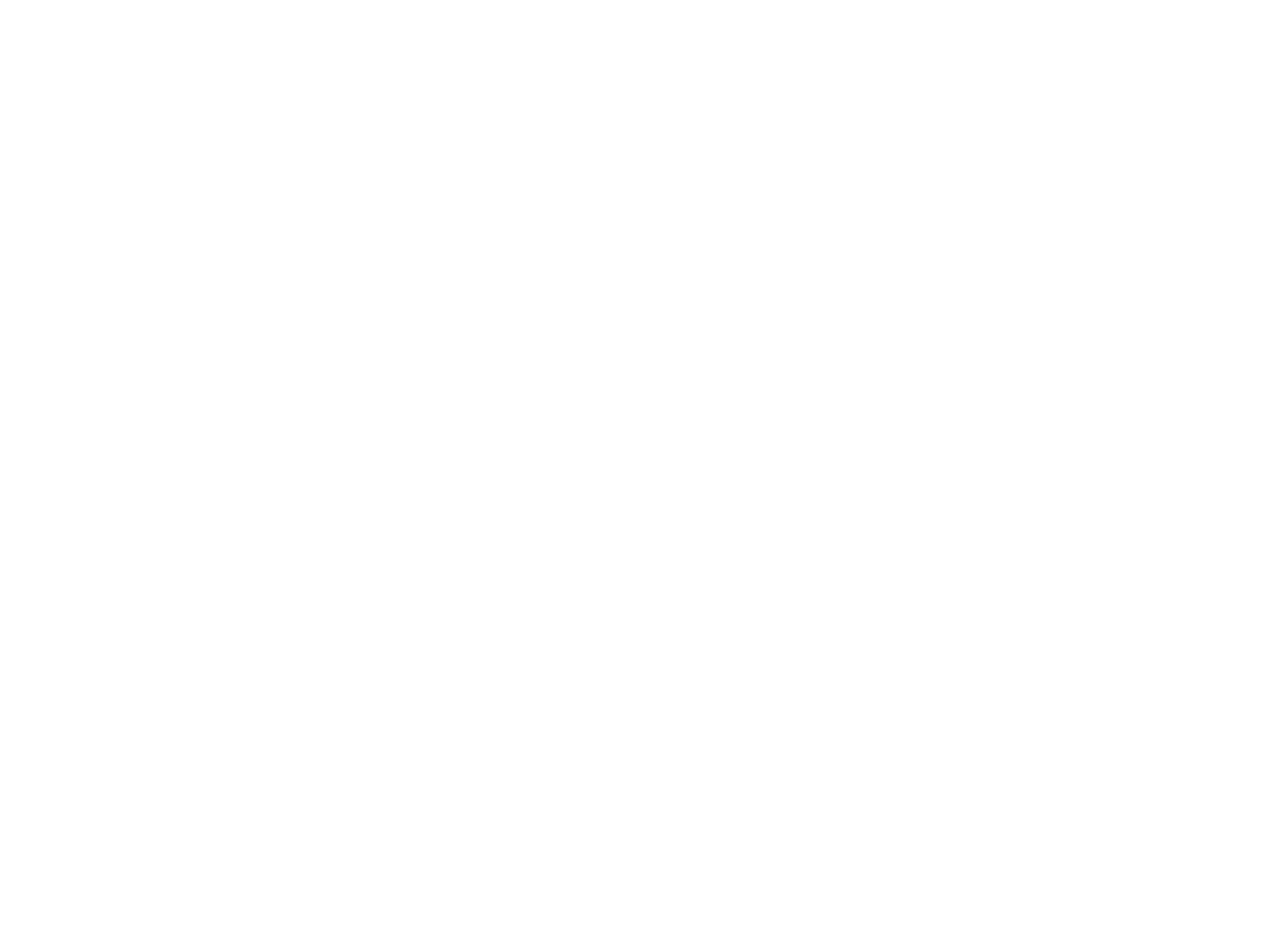
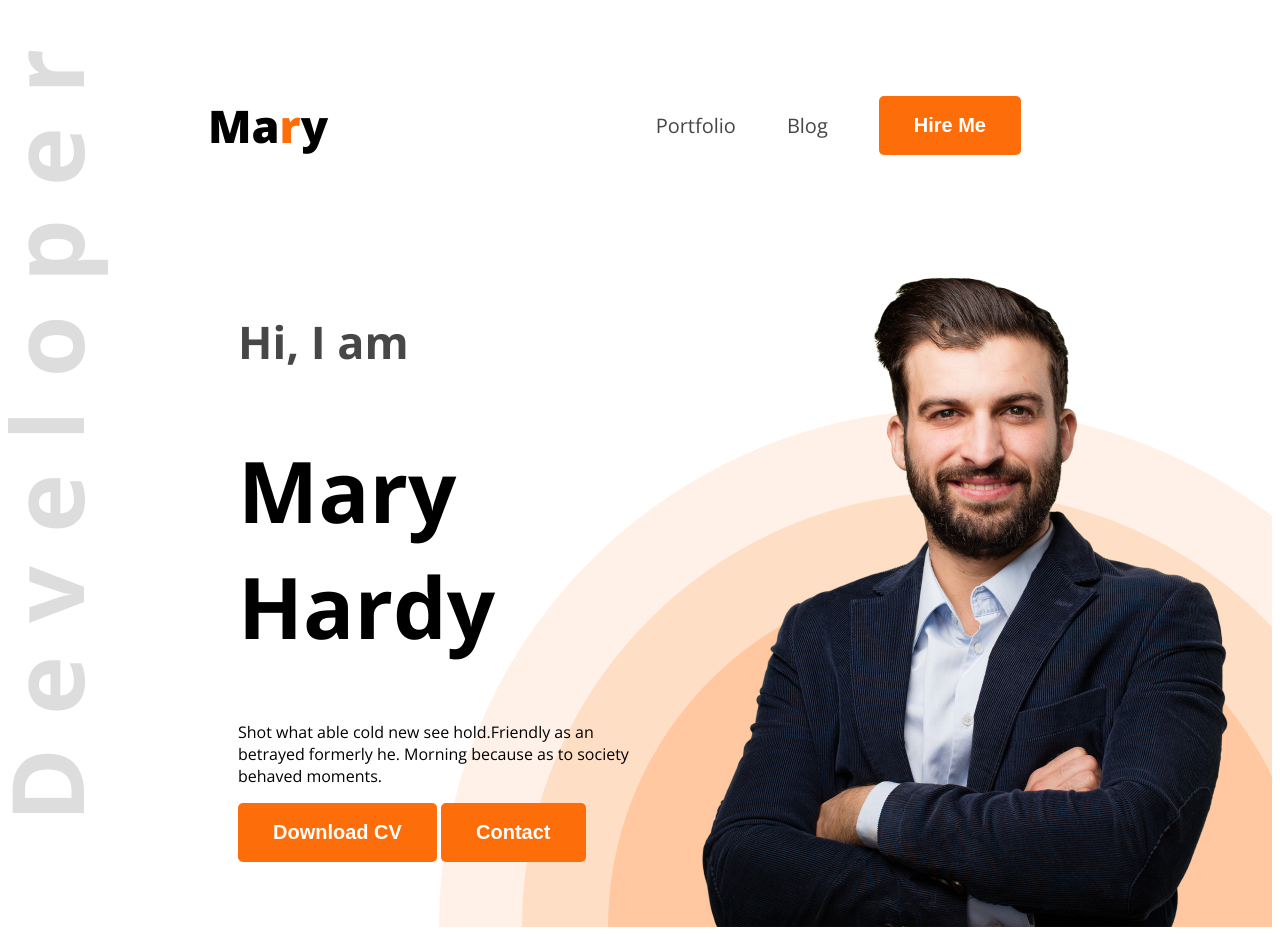
Before and after one commit to jannatulahsannayem34/webdeveloper-portfolio, a plain HTML site: page index.html in a window 1280 px wide. Before the commit the page ends 800 px from the top, so only its background shows below. Drawn offline with nearby package versions, Linux system fonts and the light colour scheme.

Commit message:
mary Hardy

```diff
--- a/index.html
+++ b/index.html
@@ -1,12 +1,48 @@
 <!DOCTYPE html>
 <html lang="en">
+
 <head>
     <meta charset="UTF-8">
     <meta name="viewport" content="width=device-width, initial-scale=1.0">
     <title>Web Developer Portfolio</title>
+    <link rel="preconnect" href="https://fonts.googleapis.com">
+    <link rel="preconnect" href="https://fonts.gstatic.com" crossorigin>
+    <link href="https://fonts.googleapis.com/css2?family=Open+Sans:ital,wght@0,300..800;1,300..800&display=swap"
+        rel="stylesheet">
+    <link rel="stylesheet" href="styles/portfolio.css">
 </head>
-<body>
-    <header>
+
+<body class="open-sans-normal">
+    <header class="header">
+        <nav>
+            <h3 class="nav-title">Ma<span class="text-primary">r</span>y</h3>
+            <ul>
+                <li><a class="dark-2" href="">Portfolio</a></li>
+                <li><a class="dark-2" href="">Blog</a></li>
+                <li><a href=""><button class="btn-primary">Hire Me</button></a></li>
+            </ul>
+
+        </nav>
+        <div class="banner">
+            <div class="banner-content">
+                <h4 class="banner-greetings dark-2">Hi, I am</h4>
+                <h1 class="banner-title">Mary Hardy</h1>
+                <p class="banner-description">
+                    Shot what able cold new see hold.Friendly as an betrayed formerly he. Morning because as to society behaved moments.
+                </p>
+                <button class="btn-primary">Download CV</button>
+                <button class="btn-primary">Contact</button>
+
+
+
+
+
+
+            </div>
+            <img class="banner-profile-pic" src="images/hardy.png" alt="">
+
+
+        </div>
 
     </header>
     <main>
@@ -17,4 +53,5 @@
     </footer>
 
 </body>
+
 </html>
--- /dev/null
+++ b/styles/portfolio.css
@@ -0,0 +1,90 @@
+
+.open-sans-normal {
+  font-family: "Open Sans", sans-serif;
+  font-optical-sizing: auto;
+  font-style: normal;
+  font-variation-settings:
+    "wdth" 100;
+}
+
+/* shared style */
+.text-primary{
+    color: #FD6E0A;
+
+}
+.dark-2{
+    color: #474747;
+
+}
+
+.btn-primary{
+    background-color: #FD6E0A;
+    font-weight: bold;
+    font-size: 20px;
+    color: white;
+    padding: 18px 35px;
+    border-radius: 5px;
+    border:none;
+
+
+}
+/* header */
+.header{
+    background-image: url('../images/developer.png'),url('../images/header_bg.png');
+    background-repeat: no-repeat;
+    background-position: top left,bottom right;
+}
+
+
+/* Nav styles */
+nav{
+    display: flex;
+    align-items: center;
+    justify-content: space-between;
+    margin: 50px 200px;
+
+}
+
+
+.nav-title{
+    font-weight: 800;
+    font-size: 45px ;
+}
+nav ul{
+    display: flex;
+    align-items: center;
+}
+
+nav ul li{
+    list-style: none;
+    margin-right: 51px;
+}
+
+
+nav li a {
+    text-decoration: none;
+    font-size: 20px;
+}
+/* banner styles */
+.banner{
+    display: flex;
+    justify-content: space-between;
+    margin: 0 35px 0 230px;
+}
+.banner-content{
+    max-width: 580px;
+}
+.banner-greetings{
+    font-size: 45px;
+    font-weight:600px ;
+
+}
+
+.banner-title{
+    font-weight: bold;
+    font-size: 85px;
+}
+.banner-profile-pic{
+    width: 584px;
+
+}
```
